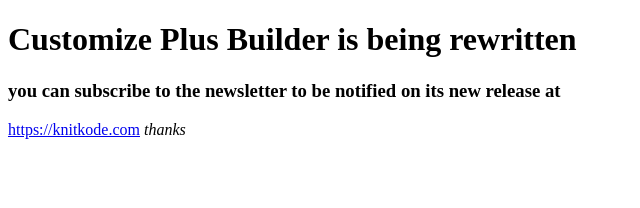
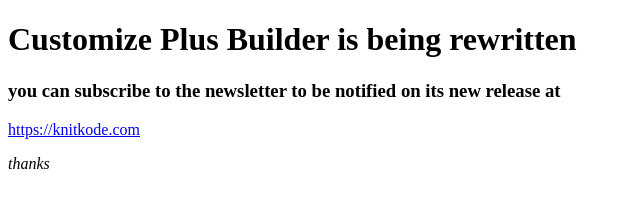
Before and after one commit to knitkode/customize-plus-builder, a plain HTML site: page index.html in a window 1280 px wide. Shown: the whole page, without its empty margins (0-640 px from the left). Drawn offline with Linux system fonts and the light colour scheme.

Commit message:
Update index.html

```diff
--- a/index.html
+++ b/index.html
@@ -7,8 +7,7 @@
   <body>
     <h1>Customize Plus Builder is being rewritten</h1>
     <h3>you can subscribe to the newsletter to be notified on its new release at</h3>
-    <a href="https://knitkode.com">https://knitkode.com</a>
-
+    <p><a href="https://knitkode.com">https://knitkode.com</a></p>
     <em>thanks</em>
     <script async src="https://www.googletagmanager.com/gtag/js?id=UA-110963353-2"></script>
     <script>
```
